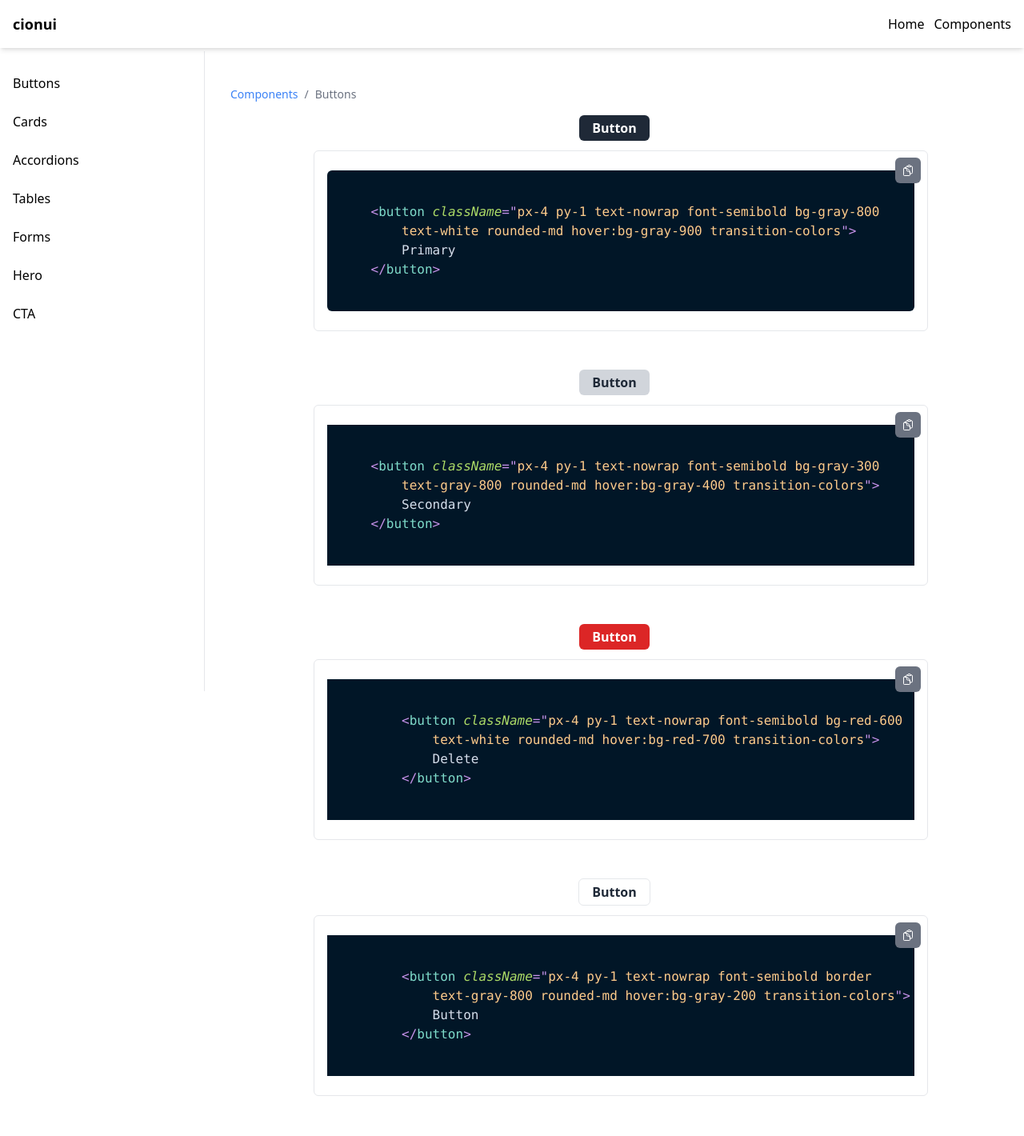
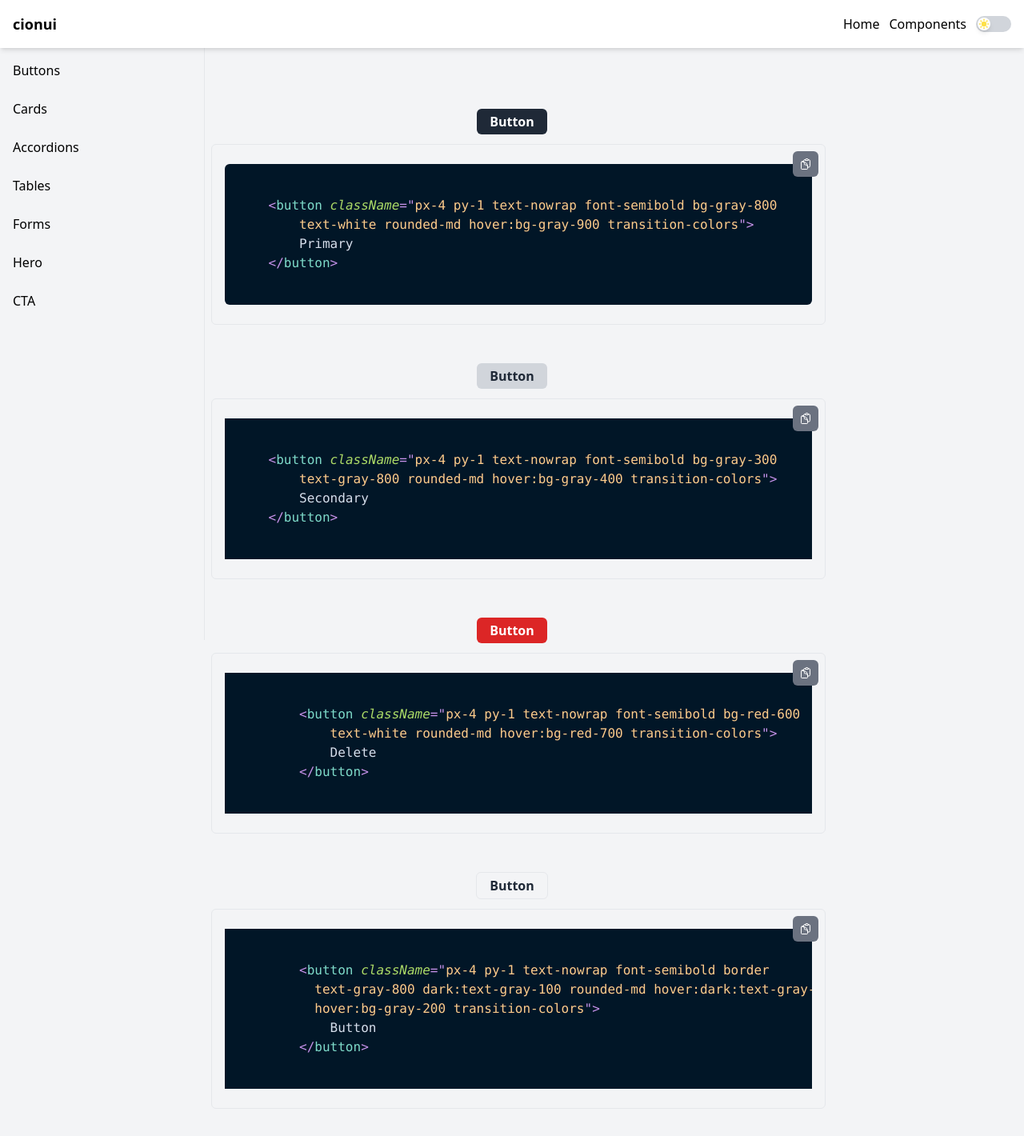
Before and after one commit to AndresElacion/cionui, a React (Vite) app: page /Buttons in a window 1280 px wide. Shown: the top 1420 px of the page at 80% size. Built offline with nearby package versions, Linux system fonts and the light colour scheme.

Commit message:
added dark mode

```diff
--- a/src/components/button/ButtonDesign1.tsx
+++ b/src/components/button/ButtonDesign1.tsx
@@ -24,7 +24,7 @@ const ButtonDesign1: React.FC = () => {
 
   return (
     <div className="max-w-3xl mx-auto flex flex-col justify-center items-center space-y-3 space-x-4 mt-4">
-      <button className="px-4 py-1 text-nowrap font-semibold bg-gray-800 text-white rounded-md hover:bg-gray-900 transition-colors">
+      <button className="px-4 py-1 text-nowrap font-semibold bg-gray-800 text-white rounded-md hover:bg-gray-900 hover:dark:bg-gray-700 transition-colors">
         Button
       </button>
       <div className="w-full max-w-5xl p-4 border rounded-md relative">
--- a/src/components/button/ButtonDesign4.tsx
+++ b/src/components/button/ButtonDesign4.tsx
@@ -7,7 +7,8 @@ const ButtonDesign4: React.FC = () => {
 
   const buttonCode = `
         <button className="px-4 py-1 text-nowrap font-semibold border
-            text-gray-800 rounded-md hover:bg-gray-200 transition-colors">
+          text-gray-800 dark:text-gray-100 rounded-md hover:dark:text-gray-800
+          hover:bg-gray-200 transition-colors">
             Button
         </button>
     `;
@@ -23,7 +24,7 @@ const ButtonDesign4: React.FC = () => {
 
   return (
     <div className="max-w-3xl mx-auto flex flex-col justify-center items-center space-y-3 space-x-4 mt-4">
-      <button className="px-4 py-1 text-nowrap font-semibold border text-gray-800 rounded-md hover:bg-gray-200 transition-colors">
+      <button className="px-4 py-1 text-nowrap font-semibold border text-gray-800 dark:text-gray-100 rounded-md hover:dark:text-gray-800 hover:bg-gray-200 transition-colors">
         Button
       </button>
       <div className="w-full max-w-5xl p-4 border rounded-md relative">
--- a/src/layout/Layout.tsx
+++ b/src/layout/Layout.tsx
@@ -1,5 +1,6 @@
 import { Link, Outlet } from "react-router-dom";
 import { useState } from "react";
+import ThemeToggle from "../components/ThemeToggle";
 
 export default function Layout() {
   // Determine whether to show the sidebar
@@ -20,6 +21,9 @@ export default function Layout() {
 				<Link to="/Components" className="hover:text-blue-600">
 					Components
 				</Link>
+
+				{/* DarkMode */}
+				<ThemeToggle />
 			</nav>
 
 			{/* Toggle Button for Mobile */}
@@ -34,7 +38,7 @@ export default function Layout() {
 		</div>
 
 		{/* Sidebar and Content */}
-		<div className="flex pt-16">
+		<div className="flex pt-14">
 			{/* Overlay */}
 			{sidebarOpen && (
 			<div
@@ -43,13 +47,13 @@ export default function Layout() {
 			)}
 
 			{/* Floating Sidebar */}
-			<div className={`fixed lg:static bottom-0 left-0 h-2/5 lg:h-screen lg:w-64 w-full bg-white border-r
+			<div className={`fixed bottom-0 left-0 h-2/5 lg:h-screen pt-12 lg:w-64 w-full dark:bg-gray-900 bg-gray-100 border-r
 				shadow-lg transform ${
 				sidebarOpen ? "translate-x-0 z-50" : "-translate-x-full"
 			} transition-transform duration-300 ease-in-out lg:transform-none lg:shadow-none`}
 			>
 				<nav className="flex-1 mt-5">
-					<ul className="space-y-2">
+					<ul className="space-y-2 dark:text-gray-100">
 						<li className="lg:hidden">
 							<Link
 							to="/"
@@ -119,7 +123,7 @@ export default function Layout() {
 			</div>
 
 			{/* Main Content */}
-			<div className="flex-grow p-4">
+			<div className="flex-grow p-4 dark:bg-gray-900 bg-gray-100">
 				<Outlet context={{ sidebarOpen }} />
 			</div>
 		</div>
```
